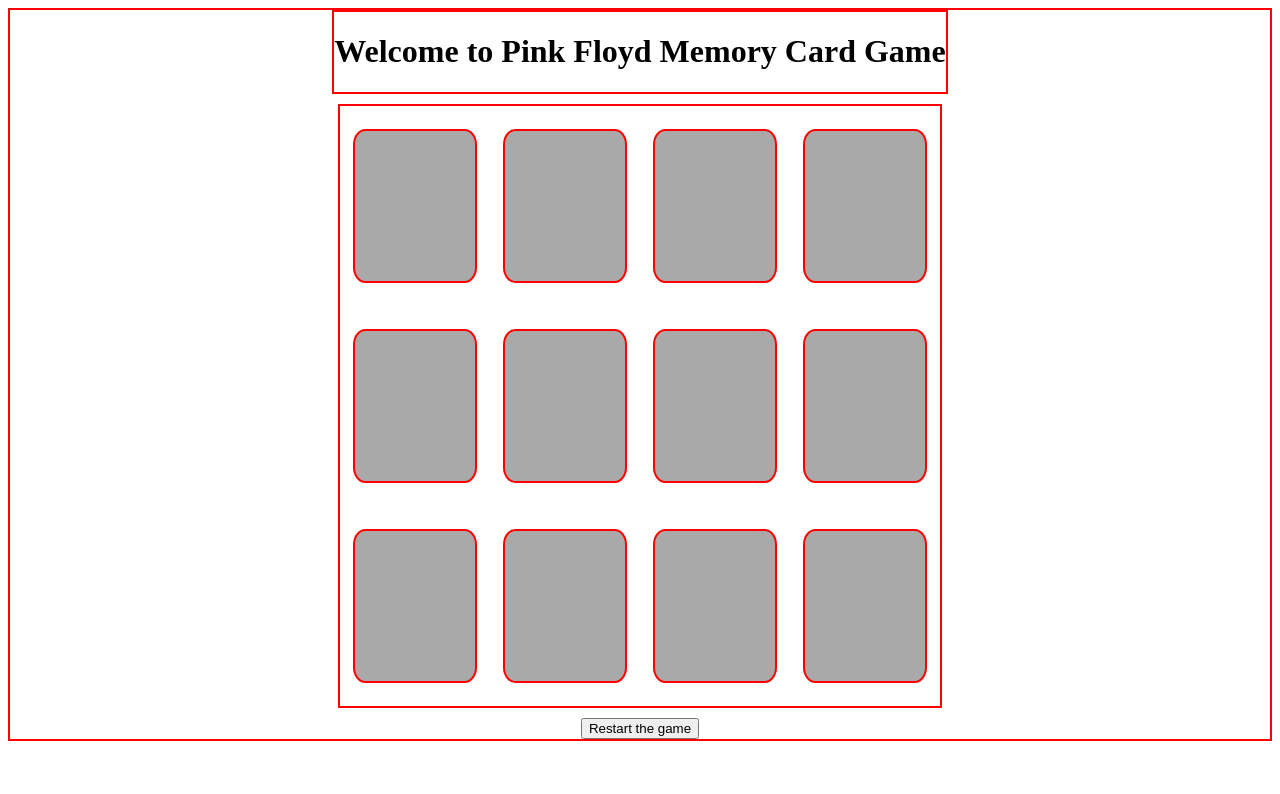
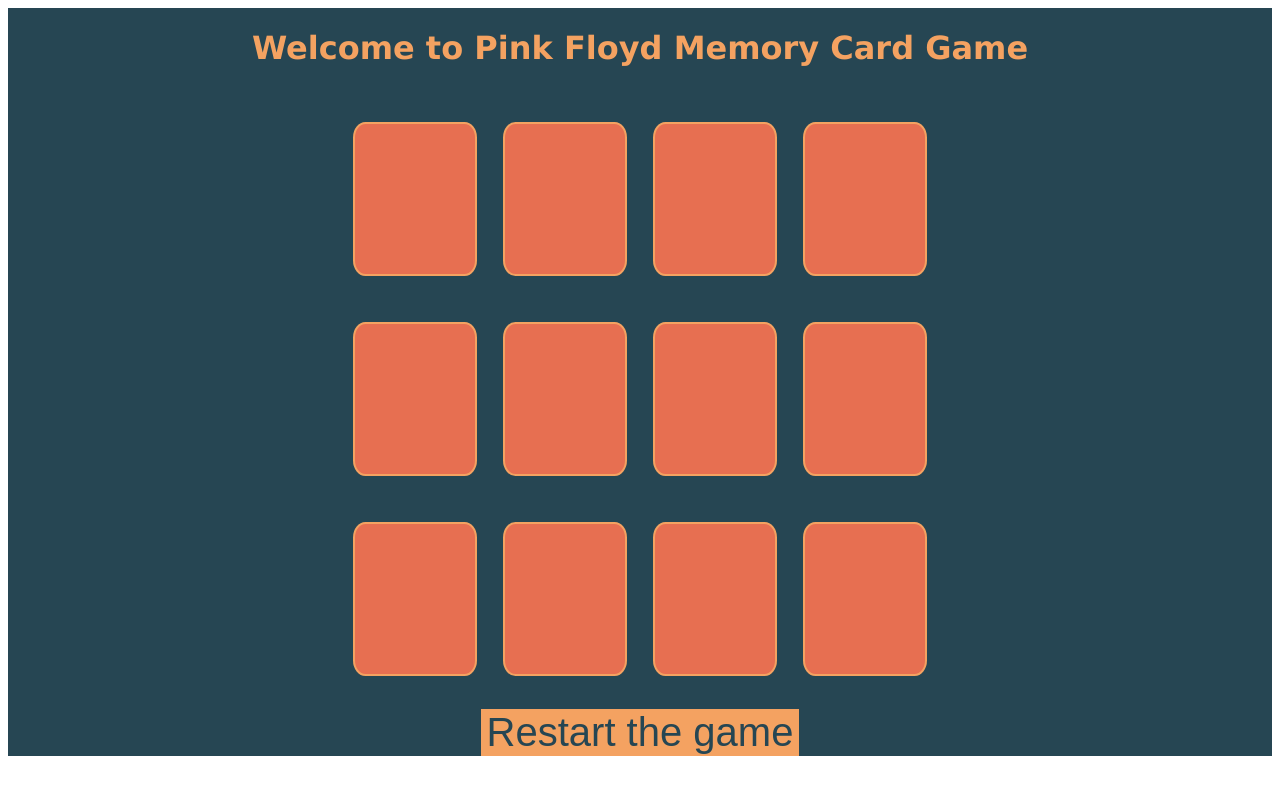
Before and after one commit to C7-alhajjkhalid/MERAKI_Academy_Project_1, a plain HTML site: page index.html in a window 1280 px wide. Drawn offline with Linux system fonts and the light colour scheme.

Commit message:
fixed minor issues

```diff
--- a/index.html
+++ b/index.html
@@ -4,7 +4,7 @@
     <meta charset="UTF-8" />
     <meta http-equiv="X-UA-Compatible" content="IE=edge" />
     <meta name="viewport" content="width=device-width, initial-scale=1.0" />
-    <title>Document</title>
+    <title>Pink Floyd Memory Game</title>
     <link rel="stylesheet" href="style.css" />
   </head>
   <body>
--- a/main.js
+++ b/main.js
@@ -55,10 +55,11 @@ for (i = 0; i < shuffledDBFinal.length; i++) {
   img.style.width = "120px";
   div.style.height = "150px";
   div.style.width = "120px";
-  div.style.border = "2px solid red";
+  div.style.border = "2px solid #F4A261";
   div.style.borderRadius = "10%";
 
-  div.style.backgroundColor = "darkgray";
+  div.style.backgroundColor = "#E76F51";
+  div.id = `child${i + 1}`;
 
   img.style.display = "none";
   img.style.borderRadius = "10%";
@@ -67,7 +68,7 @@ for (i = 0; i < shuffledDBFinal.length; i++) {
   div.addEventListener("click", (e) => {
     img.style.display = "inline";
     console.log(img.id);
-    console.log(e.target);
+    console.log(div.id);
   });
 }
 
@@ -75,6 +76,8 @@ const btn = document.querySelector("#restartBtn");
 btn.addEventListener("click", (e) => {
   location.reload();
 });
+
+const test = document.querySelector("#child1");
 
 // for (i = 0; i < 12; i++) {
 //   const div = document.createElement("div");
--- a/style.css
+++ b/style.css
@@ -3,17 +3,18 @@ main {
   grid-template-columns: 1fr;
   grid-template-rows: 1fr;
   justify-items: center;
-  border: solid red 2px;
+  /* border: solid #e9c46a 2px; */
   gap: 10px;
+  background-color: #264653;
 }
 
 #wlcmSection {
-  border: solid red 2px;
+  /* border: solid #e9c46a 2px; */
   text-align: center;
 }
 
 #playArea {
-  border: solid red 2px;
+  /* border: solid #e9c46a 2px; */
   width: 600px;
   height: 600px;
   display: grid;
@@ -21,5 +22,17 @@ main {
   grid-template-rows: auto auto auto;
   justify-items: center;
   align-items: center;
+}
 
+h1 {
+  color: #f4a261;
+  font-family: "Lucida Sans", "Lucida Sans Regular", "Lucida Grande",
+    "Lucida Sans Unicode", Geneva, Verdana, sans-serif;
 }
+
+#restartBtn {
+  border: none;
+  background-color: #f4a261;
+  color: #264653;
+  font-size: 40px;
+}
```
